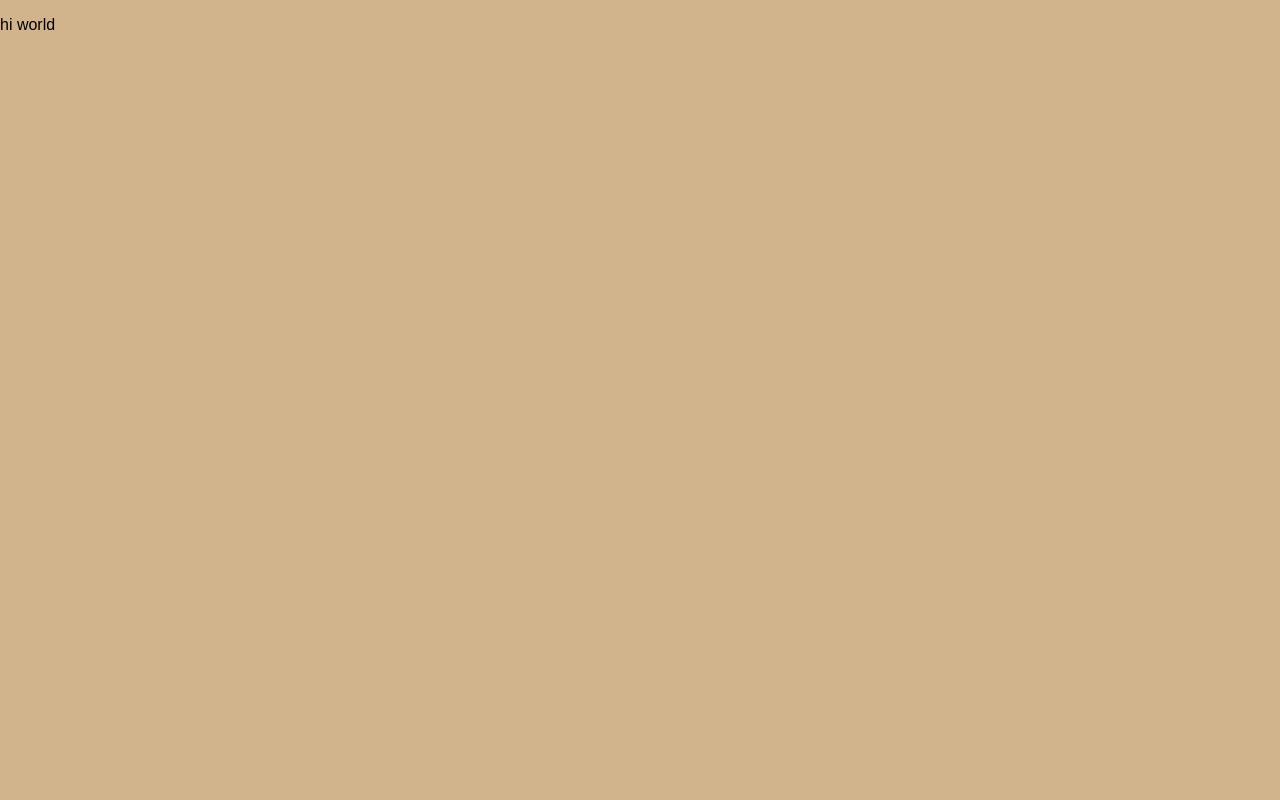
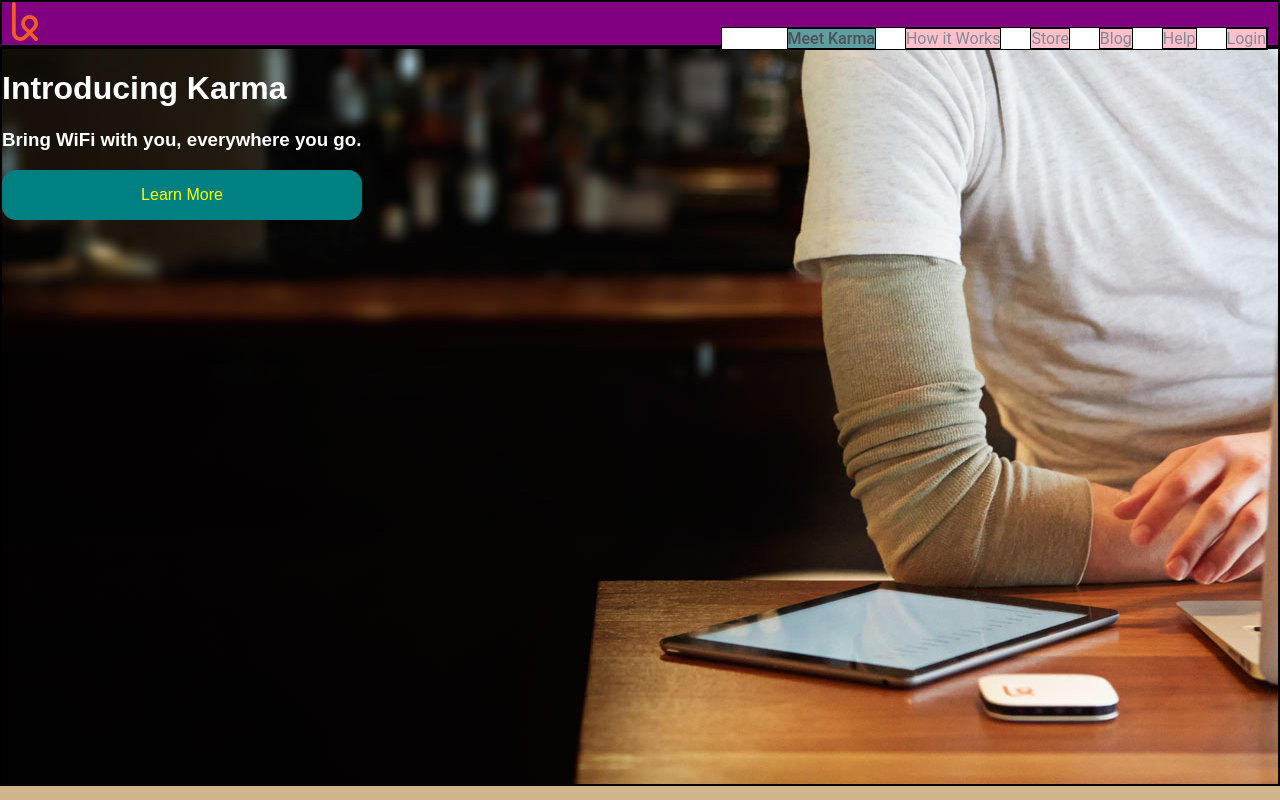
Before and after one commit to gHedrick/project-newKarma02, a plain HTML site: page index.html in a window 1280 px wide. Drawn offline with Linux system fonts and the light colour scheme.

Commit message:
post macbook lock-up

```diff
--- a/css/styles.css
+++ b/css/styles.css
@@ -1,4 +1,84 @@
 body {
   background-color: tan;
+}
 
+
+/* NAV SECTION */
+
+.top-navigation {
+  background-color: orange;
+  /* makes a div visible */
+  background-color: purple;
+  border: 2px solid black;
 }
+
+.top-navigation .links {
+  float: right;
+  font-family: 'Roboto', sans-serif;
+  color: #838994;
+  font-size: 16px;
+  margin-top: 25px;
+  margin-right: 10px;
+  -webkit-font-smoothing: antialiased;
+  /* makes a div visible */
+  background-color: white;
+  border: 1px solid black;
+}
+
+.top-navigation .links li {
+  display: inline-block;
+  margin-left: 25px;
+  /* makes a div visible */
+  background-color: pink;
+  border: 1px solid black;
+}
+
+.top-navigation .links .active {
+  color: #4c5058;
+  font-weight: 500;
+  /* makes a div visible */
+  background-color: cadetblue;
+  border: 1px solid black;
+}
+
+.top-navigation .links li:hover {
+  cursor: pointer;
+  color: #333333;
+  /* makes a div visible */
+  background-color: red;
+  border: 1px solid black;
+}
+
+.logo {
+  margin-left: 10px;
+}
+
+
+/* MID SECTION - PHOTO, TAGLINE, BUTTON */
+
+.introduction {
+  background-image: url('../images/first-background.jpg');
+  background-position: center bottom;
+  background-repeat: no-repeat;
+  background-size: cover;
+  height: 45.938rem;
+  /* makes a div visible */
+  background-color: white;
+  border: 2px solid black;
+  /* makes a div visible */
+}
+
+.content {
+  color: white;
+}
+
+button {
+  text-shadow: none;
+  border-style: none;
+  border-radius: 14px;
+  padding: 1rem 1.5rem;
+
+  background-color: teal;
+  color: yellow;
+  width: 360px;
+}
--- a/index.html
+++ b/index.html
@@ -10,7 +10,38 @@
 </head>
 
 <body>
-<p>hi world</p>
+
+
+  <!-- NAV SECTION -->
+
+  <nav class="top-navigation">
+    <div class="content">
+      <ul class="links">
+        <li class="active">Meet Karma</li>
+        <li>How it Works</li>
+        <li>Store</li>
+        <li>Blog</li>
+        <li>Help</li>
+        <li>Login</li>
+      </ul>
+      <img class="logo" src="images/karma-logo.svg" alt="Logo Image" width="26">
+    </div>
+  </nav>
+
+
+  <!-- MID SECTION - PHOTO, TAGLINE, BUTTON -->
+
+  <section class="introduction">
+
+    <div class="content">
+      <h1>Introducing Karma</h1>
+      <h3>Bring WiFi with you, everywhere you go.</h3>
+      <button>Learn More</button>
+    </div>
+  </section>
+
+
+
 
 
 
```
